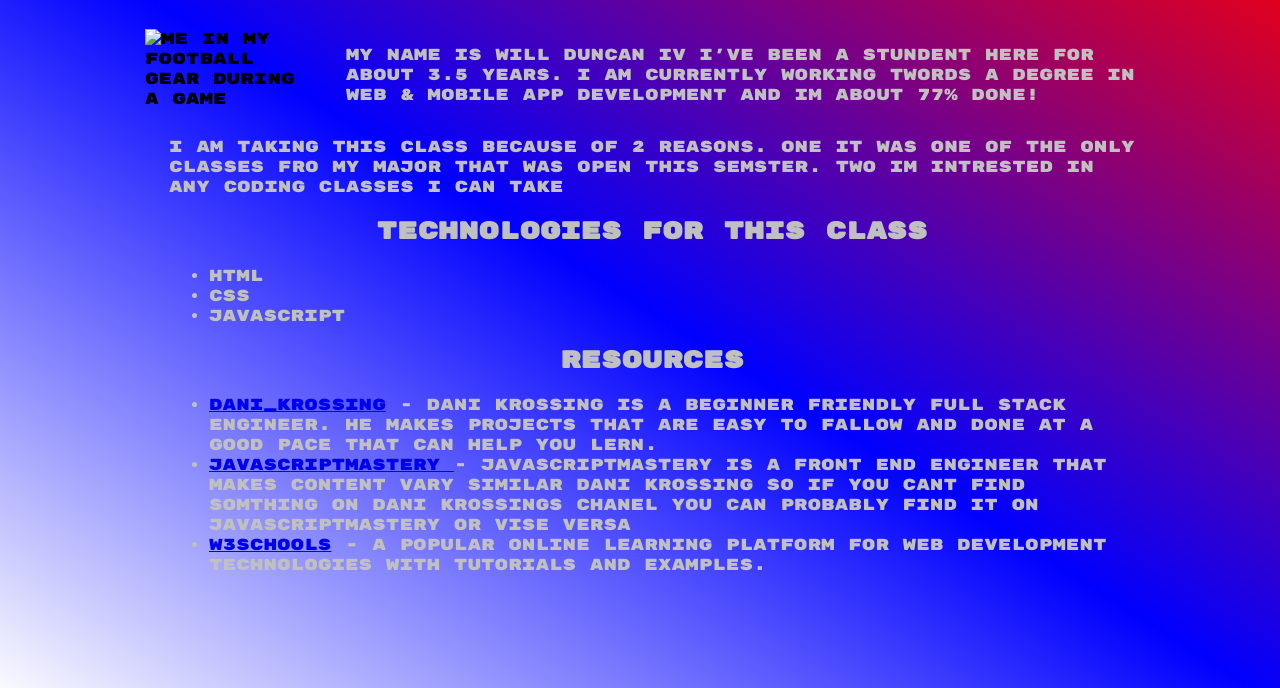
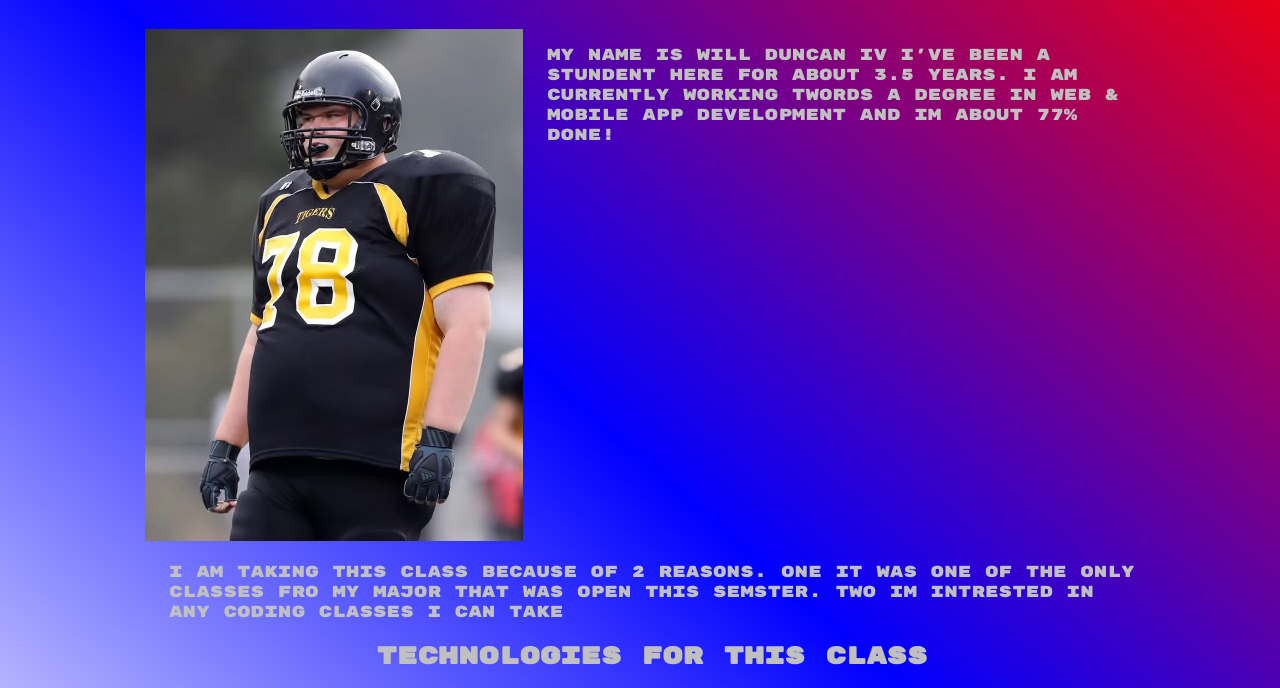
Before and after one commit to WillDuncanIV/WillDuncanIV.github.io, a plain HTML site: page Wills website/index.html in a window 1280 px wide. Shown: the part 95-783 px from the top of the page. Drawn offline with Linux system fonts and the light colour scheme.

Commit message:
Update index.html

```diff
--- a/Wills website/index.html
+++ b/Wills website/index.html
@@ -17,7 +17,7 @@
     <h1>CIS 128 Homework Website</h1>
     <div id="contaner">
         <div id="pic">
-        <img src="/Imeges/IMG_3946.jpg" alt="me in my football gear during a game">
+        <img src="IMG_3946.jpg" alt="me in my football gear during a game">
         </div>
         <div id="para">
             <p>My name is Will Duncan IV i've been a stundent here for about 3.5 years. I am currently working twords a degree in Web & Mobile App Development and im about 77% done!</p>
```
